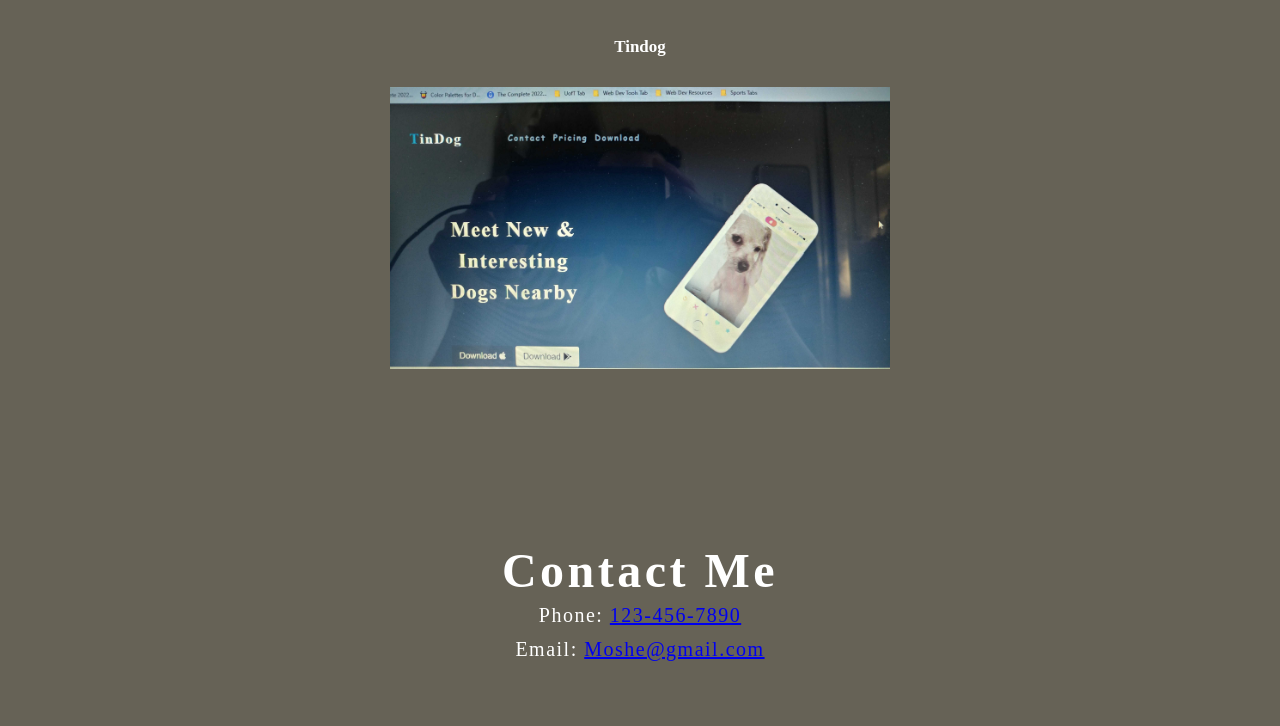
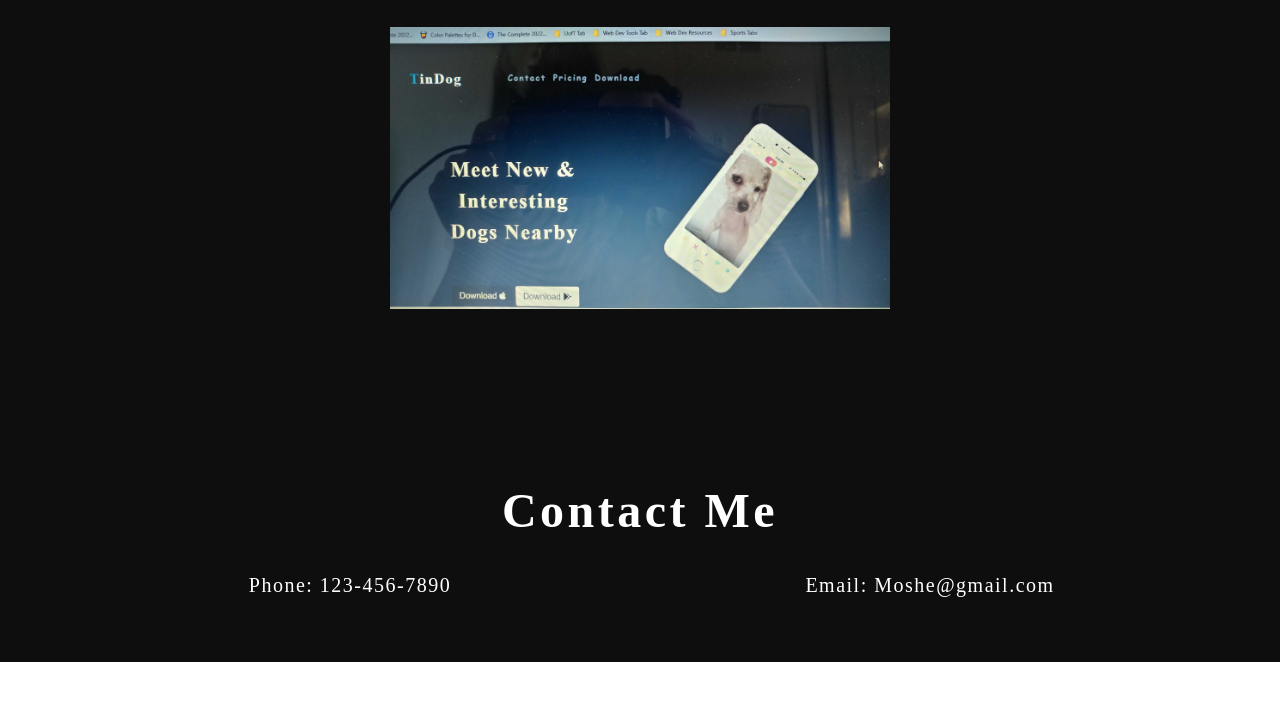
Before and after one commit to Moshe-jpg/Resume, a plain HTML site: page index.html in a window 1280 px wide. Shown: the part 2068-2794 px from the top of the page. After the commit the page ends 2730 px from the top, so only its background shows below. Drawn offline with Linux system fonts and the light colour scheme.

Commit message:
added opacity to images and styled final touches before applying mobile sizing

```diff
--- a/index.html
+++ b/index.html
@@ -57,11 +57,14 @@
         </article>
     </section>
     <section id="contact">
-        <article>
-            <h2 class="section-header">Contact Me</h2>
-            <p>Phone: <a href="tel:1234567890">123-456-7890</a></p>
-            <p>Email: <a href="mailto:moshe@gmail.com">Moshe@gmail.com</a></p>
-        </article>
+        <footer>
+            <h2 class="section-header" id="footer-section-header">Contact Me</h2>
+            <div class="flex-container">
+              <p class="footer-p">Phone: <a href="tel:1234567890">123-456-7890</a></p>
+              <p class="footer-p">Email: <a href="mailto:moshe@gmail.com">Moshe@gmail.com</a></p>
+            </div>
+
+        </footer>
     </section>
 </div>
   </body>
--- a/styles.css
+++ b/styles.css
@@ -7,14 +7,14 @@
 
 :root {
   --primary-color: #ffffff;
-  --secondary-color: #666256;
-  --tertiary-color: #ebc196;
+  --secondary-color: #c3884d;
+  --tertiary-color: #0f0e0e;
 }
 
 /* header section */
 
 header {
-  background: var(--tertiary-color);
+  background: var(--secondary-color);
   padding: 20px 35px;
   display: flex;
   justify-content: space-between;
@@ -54,7 +54,7 @@ header nav ul li a {
 }
 /* header ends, unviseral stylings begin */
 .main-body {
-    background: var(--secondary-color);
+  background: var(--tertiary-color);
 }
 
 section {
@@ -62,7 +62,7 @@ section {
   width: 100%;
 }
 
-.section-header  {
+.section-header {
   padding-top: 30px;
   color: var(--primary-color);
   font-size: 48px;
@@ -71,7 +71,7 @@ section {
 }
 
 section p {
-    color: var(--primary-color);
+  color: var(--secondary-color);
   line-height: 1.7;
   width: 80%;
   margin: 0 auto;
@@ -82,14 +82,24 @@ section p {
 
 /* about section */
 
-#about, #work, #contact {
+#about,
+#work,
+#contact {
   text-align: center;
+}
+
+#about {
+    padding-top: 0;
 }
 
 .moshe-pic {
   width: 30%;
   margin: 0 auto;
   border-radius: 50%;
+}
+
+.moshe-pic:hover {
+    opacity: 40%;
 }
 
 article .section-text {
@@ -120,15 +130,45 @@ article .section-text {
 }
 
 .img-text {
-    color: var(--primary-color);
+  color: var(--secondary-color);
   font-size: 17px;
   margin: 30px 0;
 }
 
 #first-app:hover {
   width: 550px;
+  opacity: 50%;
 }
 
 .work img:hover {
   width: 400px;
+  opacity: 50%;
 }
+
+/* footer */
+
+footer {
+  margin: 0;
+  /* only wrap for smaller viewports */
+  /* flex-wrap: wrap; */
+  align-items: center;
+}
+
+.flex-container {
+  display: flex;
+  justify-content: space-between;
+}
+
+#footer-section-header {
+  color: var(--primary-color);
+  padding-bottom: 30px;
+}
+
+.footer-p {
+  color: var(--primary-color);
+}
+
+.footer-p a {
+  text-decoration: none;
+  color: var(--primary-color);
+}
```
Lines whose indentation alone changed are shown as unchanged.
